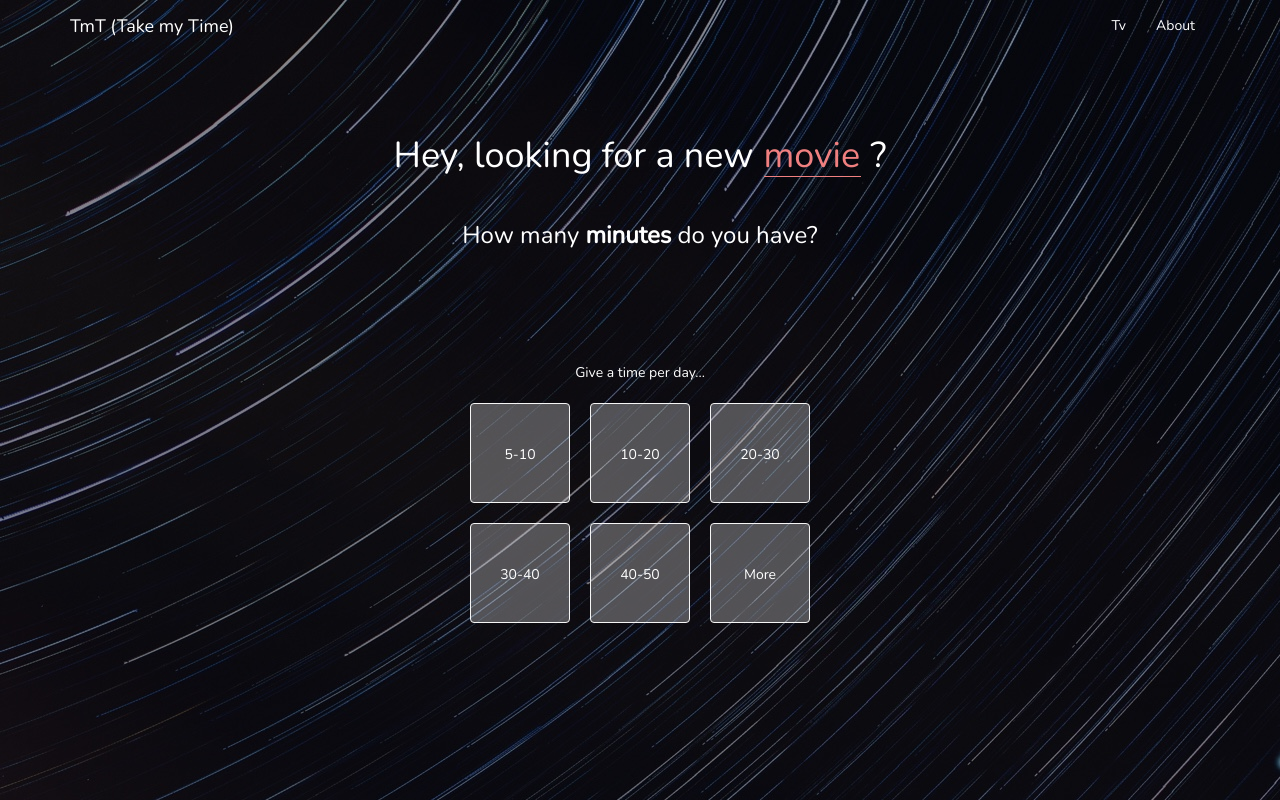
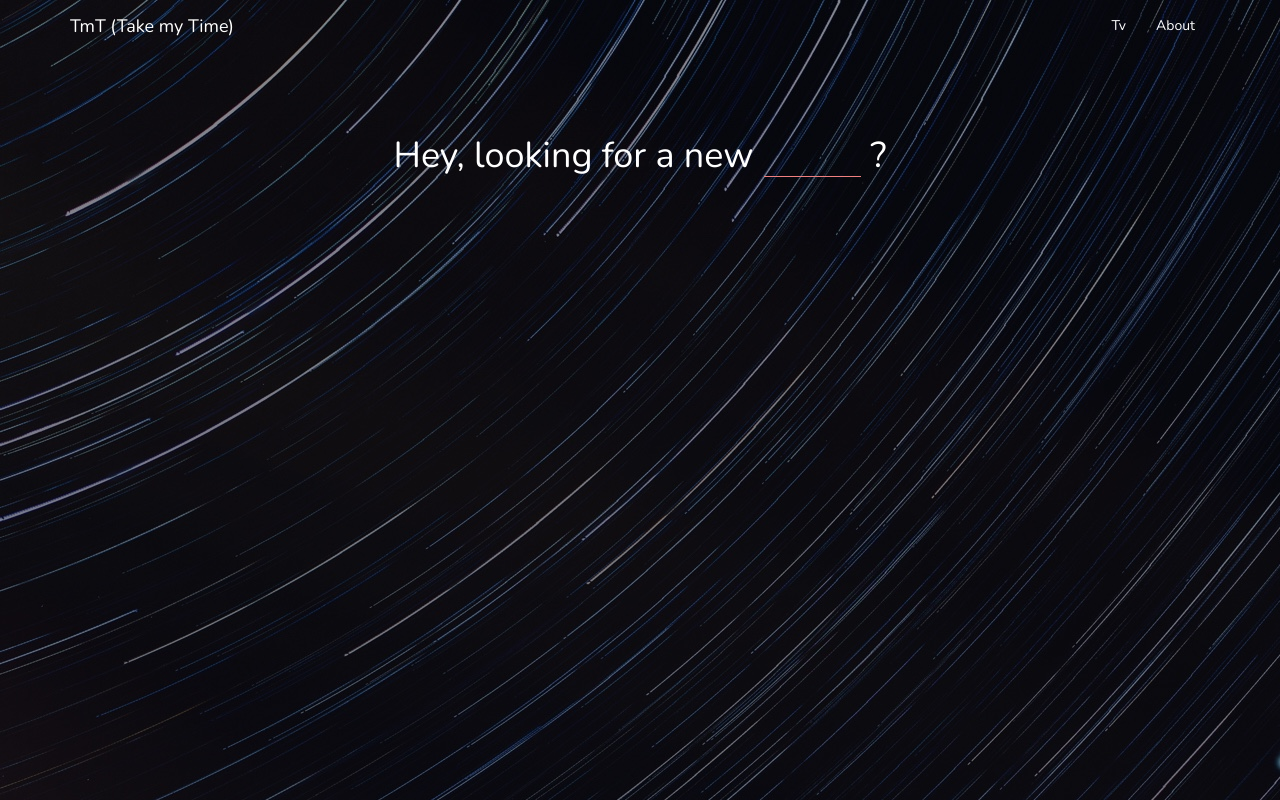
Before and after one commit to mkshid/tmt, a React (Create React App) app: page / in a window 1280 px wide. Built offline with nearby package versions, Linux system fonts and the light colour scheme.

Commit message:
Add transition effect

```diff
--- a/src/components/Selector.css
+++ b/src/components/Selector.css
@@ -14,3 +14,16 @@
 .type-select options {
   background: transparent;
 }
+
+.time-component {
+  -webkit-transition: 0.5s;
+  -moz-transition: 0.5s;
+  -o-transition: 0.5s;
+  transition: 0.5s;
+  opacity: 0;
+  visibility: hidden;
+}
+.time-component.show {
+  opacity: 1;
+  visibility: visible;
+}
--- a/src/components/Selector.js
+++ b/src/components/Selector.js
@@ -1,6 +1,7 @@
 import React, { Component } from 'react';
 import { Grid } from 'react-bootstrap';
 import TimeSelector from './TimeSelector';
+import ReactCSSTransitionGroup from 'react-addons-css-transition-group';
 
 import './Selector.css';
 
@@ -9,12 +10,23 @@ class Selector extends Component {
   constructor(props){
     super(props);
 
-    this.state = { value: 'movie'};
-    this.handleChange = this.handleChange.bind(this);
+    this.state = {
+      value: '',
+      componentClasses: ['time-component']
+    };
   }
 
-  handleChange(event) {
-    this.setState({value: event.target.value});
+  handleChange(value) {
+
+    if (value !== ''){
+      let { componentClasses } = this.state;
+      if (componentClasses.length === 1){
+        componentClasses = componentClasses.concat(['show']);
+      }
+      this.setState({ value, componentClasses });
+    } else {
+      this.setState({ value, componentClasses: ['time-component']});
+    }
   }
 
   handleTimeSelection(code){
@@ -35,11 +47,14 @@ class Selector extends Component {
       <Grid className='main-container'>
         <h1> Hey, looking for a new
           <select className='type-select'
-                  value={this.state.value} onChange={this.handleChange}>
-            <option value="movie">movie</option>
-            <option value="series">series</option>
+                  value={this.state.value}
+                  onChange={(e) => this.handleChange(e.target.value)}>
+            <option value='' />
+            <option value='movie'>movie</option>
+            <option value='series'>series</option>
           </select>
           ? </h1>
+        <div className={this.state.componentClasses.join(' ')}>
         <h3 className='first-question'>
           How many <b> minutes  </b> do you have? </h3>
         <TimeSelector
@@ -47,6 +62,7 @@ class Selector extends Component {
            handleClick={this.handleTimeSelection.bind(this)}
            {...this.props}
            />
+        </div>
       </Grid>
     );
   }
```
